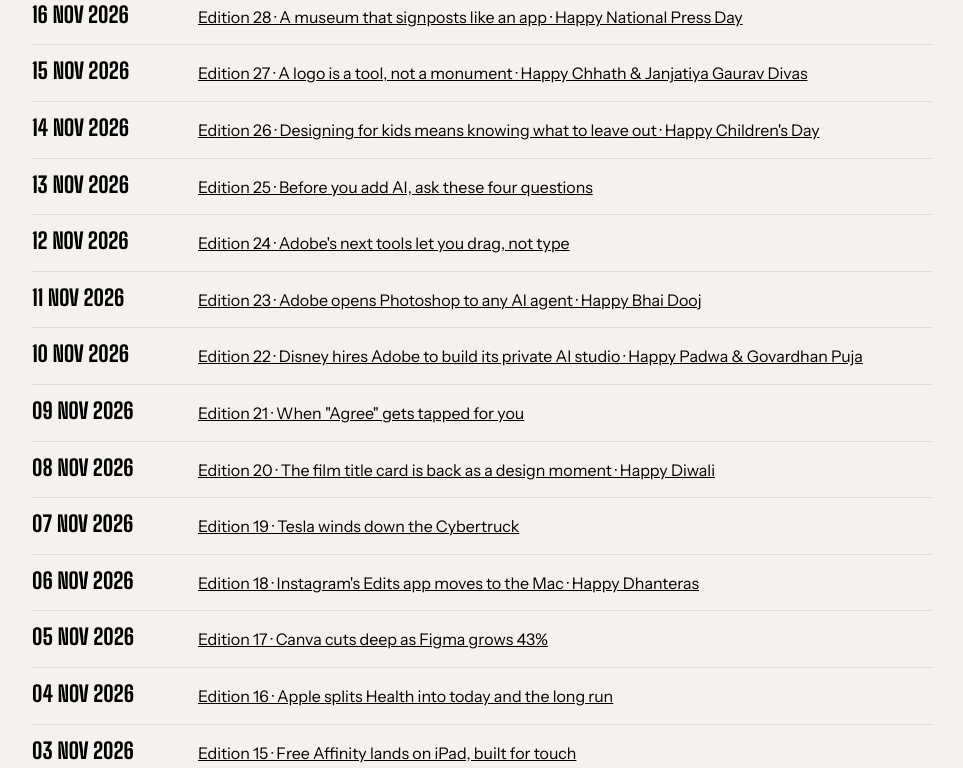
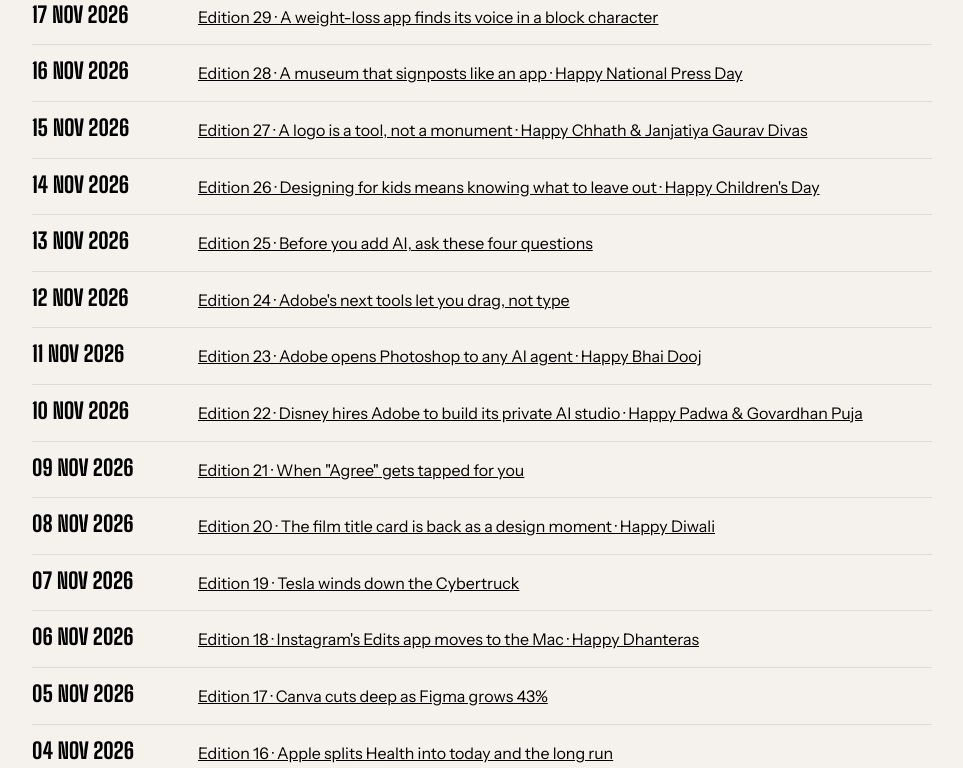
Before and after one commit to designeryogesh/the-kerning-times, a plain HTML site: page archive.html in a window 1280 px wide. Shown: the part 332-1100 px from the top of the page, without its empty margins (158-1121 px from the left). Drawn offline with Linux system fonts and the light colour scheme.

Commit message:
Archive: add Edition 29

```diff
--- a/archive.html
+++ b/archive.html
@@ -20,6 +20,7 @@ a{color:var(--ink)}
 <h2>Editions</h2>
 <ul>
 <!-- EDITIONS: newest first; the daily task adds one <li> at the top -->
+<li><b>17 Nov 2026</b><a href="editions/2026-11-17-edition-29.html">Edition 29 · A weight-loss app finds its voice in a block character</a></li>
 <li><b>16 Nov 2026</b><a href="editions/2026-11-16-edition-28.html">Edition 28 · A museum that signposts like an app · Happy National Press Day</a></li>
 <li><b>15 Nov 2026</b><a href="editions/2026-11-15-edition-27.html">Edition 27 · A logo is a tool, not a monument · Happy Chhath &amp; Janjatiya Gaurav Divas</a></li>
 <li><b>14 Nov 2026</b><a href="editions/2026-11-14-edition-26.html">Edition 26 · Designing for kids means knowing what to leave out · Happy Children's Day</a></li>
```
